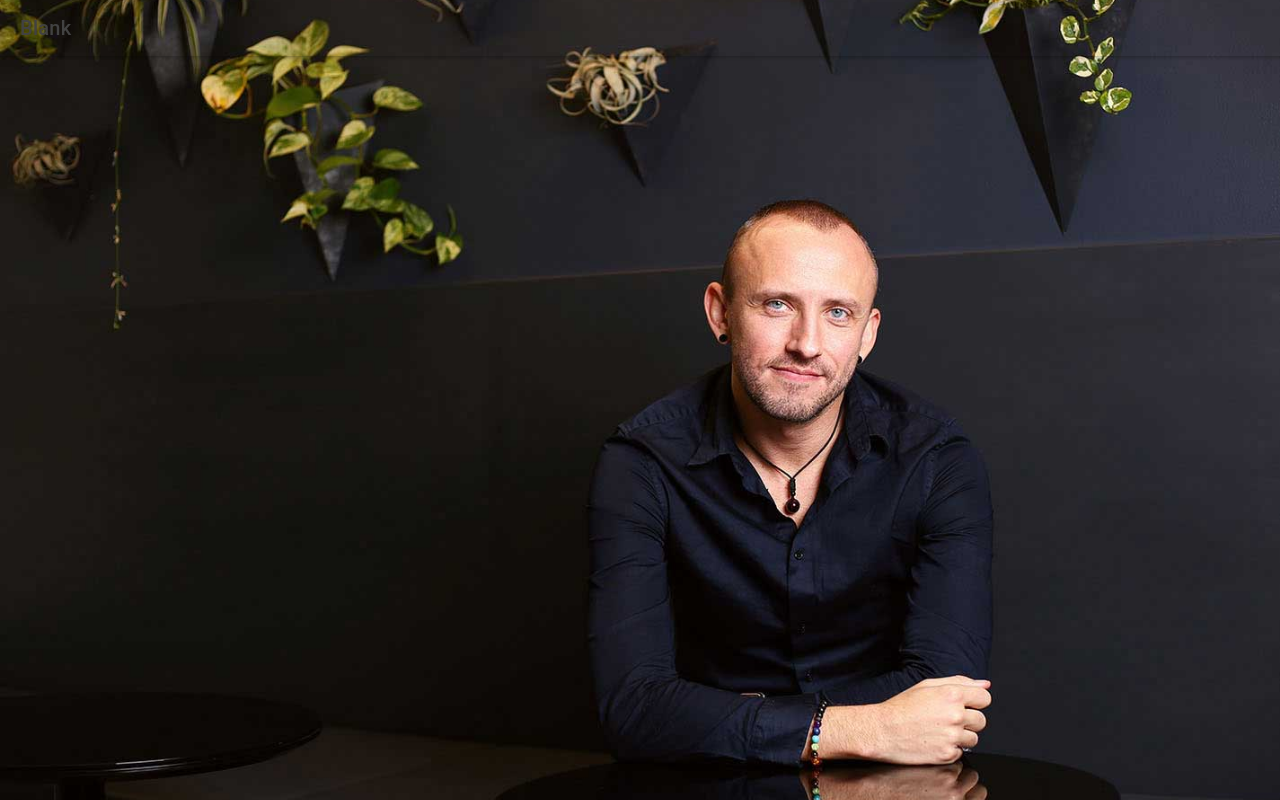
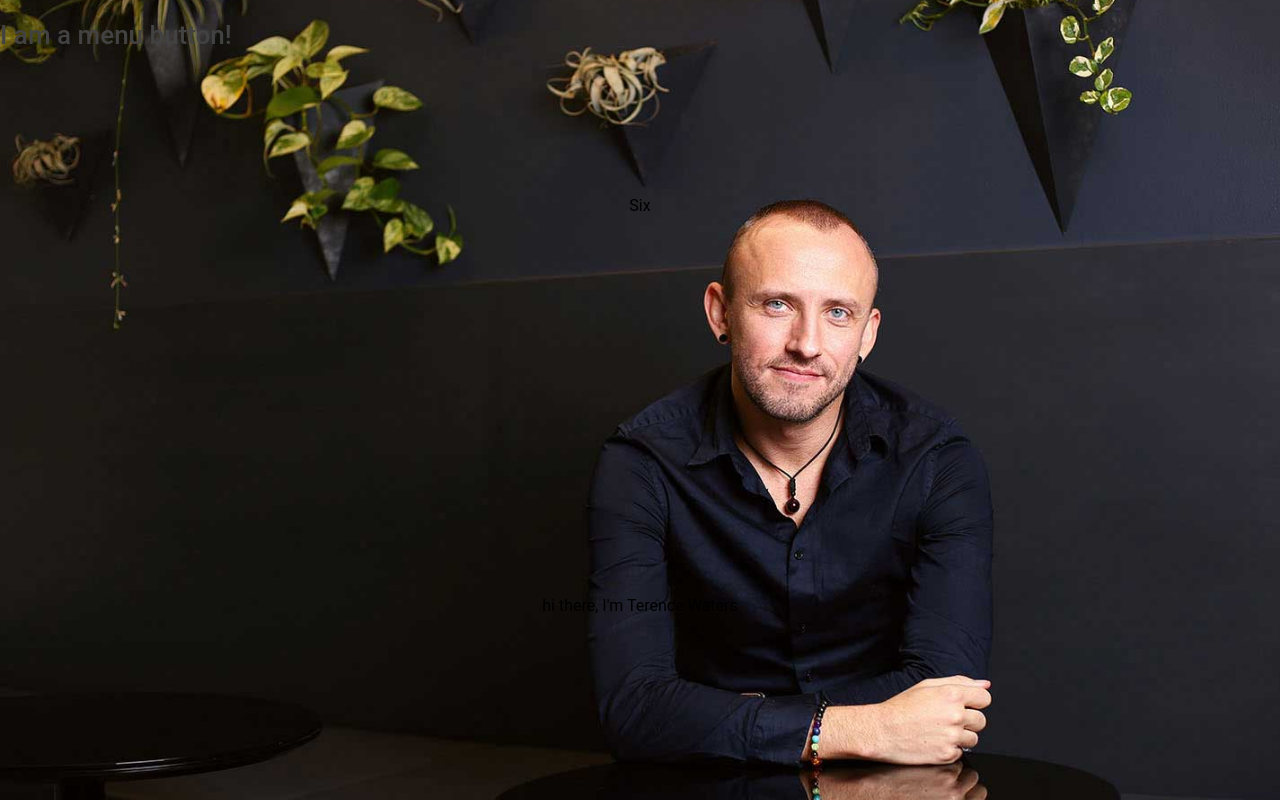
Before and after one commit to AplUSAndmINUS/terence-waters-ionic, a React (Create React App) app: page /home in a window 1280 px wide. Built offline with nearby package versions, Linux system fonts and the light colour scheme; a web font is replaced by a local one.

Commit message:
initial add of ionic grid and columns for content on skin page

```diff
--- a/src/pages/SkinPage/SkinPage.scss
+++ b/src/pages/SkinPage/SkinPage.scss
@@ -3,6 +3,13 @@ ion-content {
   position: relative;
 }
 
+ion-header {
+  box-shadow: 0;
+}
+
 ion-toolbar {
   --opacity: 0;
+  display: flex;
+  flex-direction: row;
+  justify-content: flex-end;
 }
--- a/src/pages/SkinPage/SkinPage.tsx
+++ b/src/pages/SkinPage/SkinPage.tsx
@@ -1,4 +1,5 @@
-import { IonContent, IonHeader, IonPage, IonTitle, IonToolbar } from '@ionic/react';
+import { IonCol, IonContent, IonHeader, IonPage, IonRow, IonToolbar } from '@ionic/react';
+import MenuButton from '../../components/menu/MenuButton/MenuButton';
 
 import './SkinPage.scss';
 
@@ -6,11 +7,17 @@ export const SkinPage: React.FC = () => {
   return (
     <IonPage>
       <IonContent fullscreen>
-        <IonHeader>
-          <IonToolbar>
-            <IonTitle size="large">Blank</IonTitle>
+        <IonHeader className="ion-no-border">
+          <IonToolbar className="ion-no-border" style={{ position: 'fixed', top: 0, right: 0 }}>
+            <MenuButton />
           </IonToolbar>
         </IonHeader>
+        <IonRow>
+          <IonCol className="ion-align-items-center ion-justify-content-center">
+            <IonRow className="ion-align-items-center ion-justify-content-center" style={{ height: '50vh'}}>Six</IonRow>
+            <IonRow className="ion-align-items-center ion-justify-content-center" style={{ height: '50vh'}}>hi there, I'm Terence Waters</IonRow>
+          </IonCol>
+        </IonRow>
       </IonContent>
     </IonPage>
   );
```
